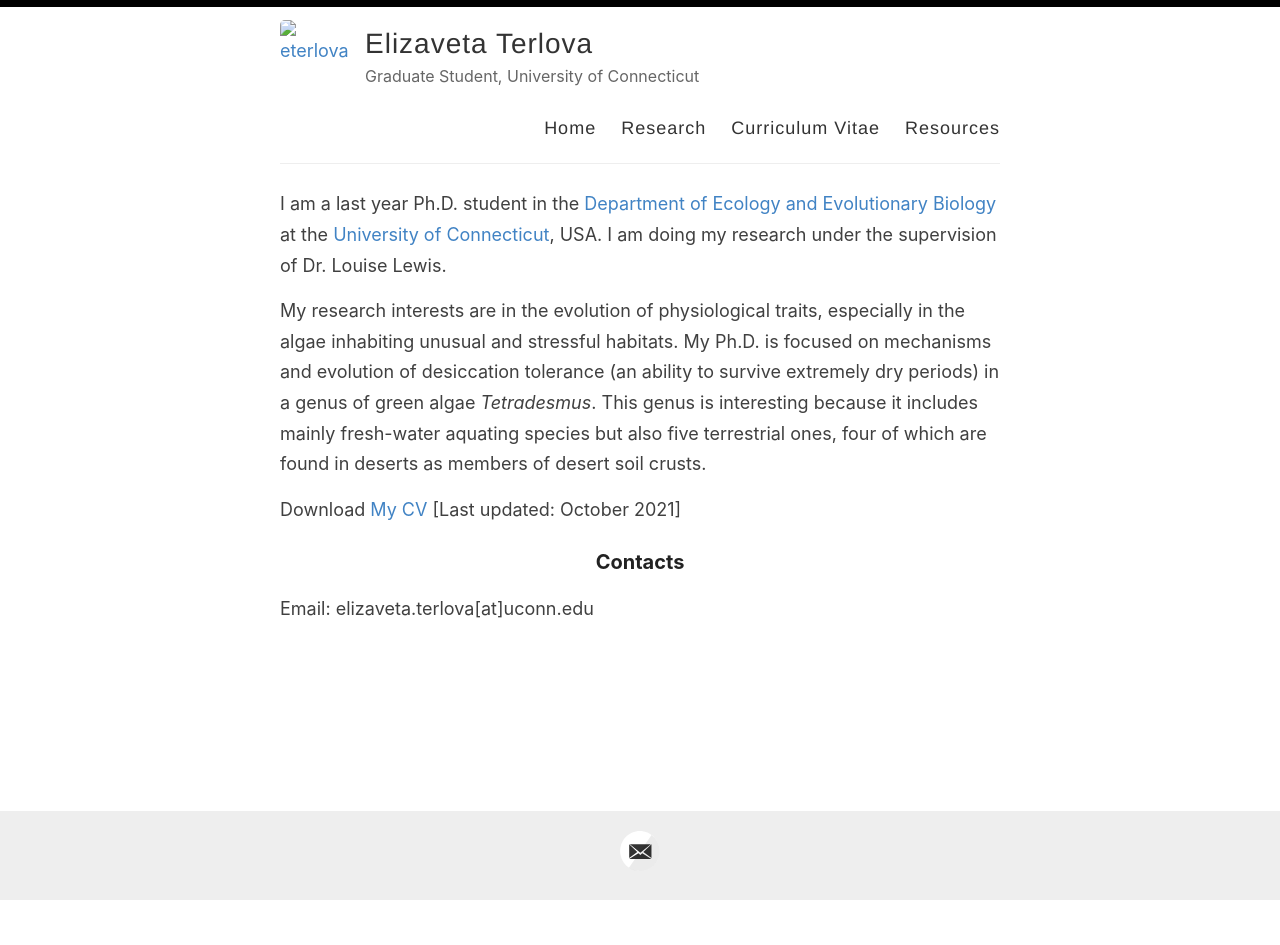
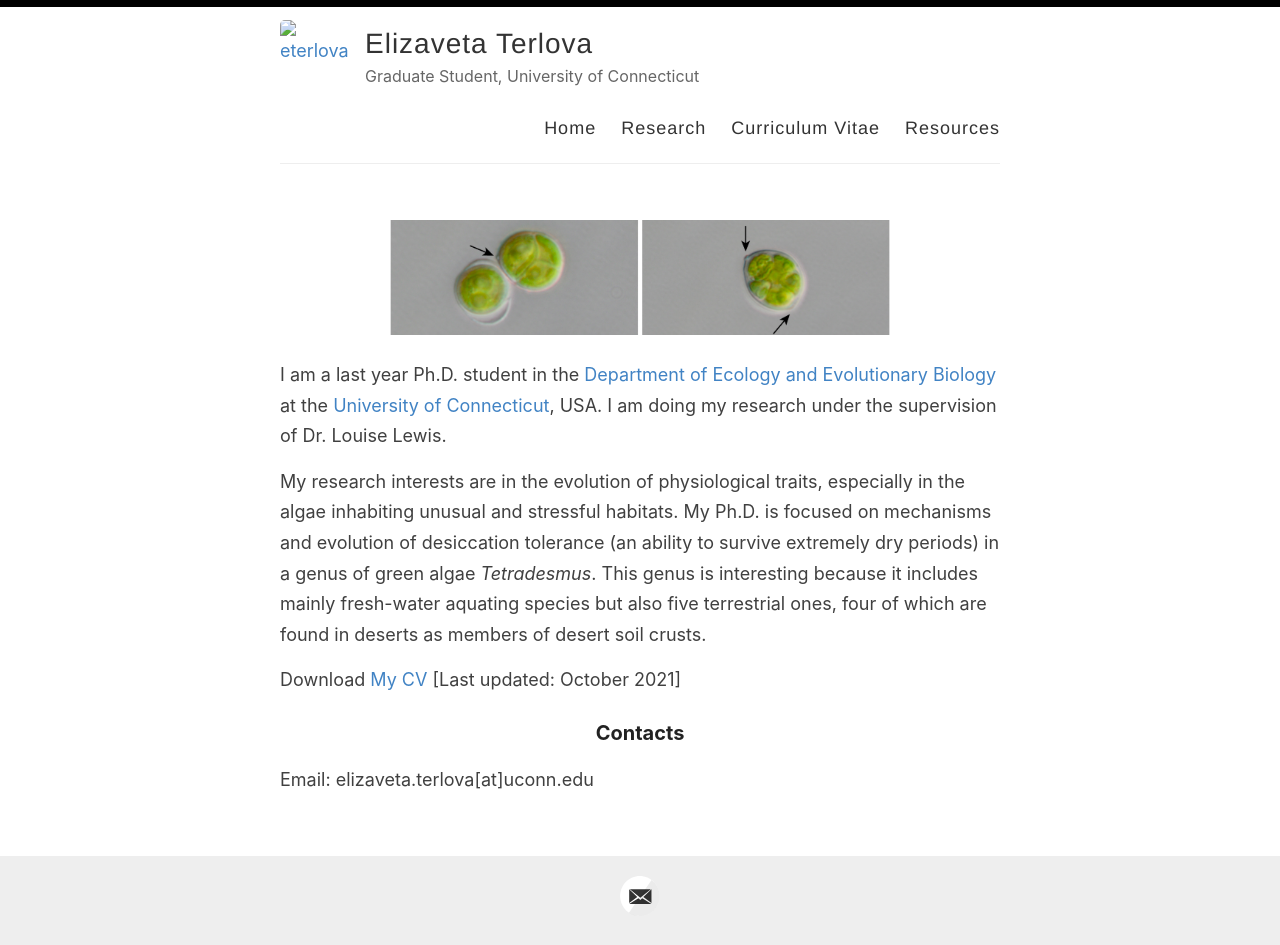
Before and after one commit to eterlova/eterlova.github.io, a Jekyll site: the page built from _posts/2021-10-29-New-species-of-desert-algae.md, in a window 1280 px wide. Built offline with Jekyll 4.4.1, drawn with Linux system fonts in a browser that asks for light colours; before the commit the page ends 901 px from its top, so only the background shows below that.

Commit message:
Update and rename 2021-10-29-introducing-myself.md to 2021-10-29-New-species-of-desert-algae.md

```diff
--- a/_posts/2021-10-29-introducing-myself.md
+++ b/_posts/2021-10-29-New-species-of-desert-algae.md
@@ -2,13 +2,13 @@
 layout: default
 ---
 
-<!---
-<div align="right">
+
+<div align="center">
   <br>
-  <img src="https://github.com/eterlova/eterlova.github.io/blob/master/images/me_and_liquid_nitrogen.JPG" alt="PicOfMe" width="200"/>
+  <img src="https://github.com/eterlova/eterlova.github.io/blob/master/images/Terlovaetal2019.jpg" alt="Tadustus" width="500"/>
   <br>
 </div>
---->
+
 
 I am a last year Ph.D. student in the [Department of Ecology and Evolutionary Biology](eeb.uconn.edu) at the [University of Connecticut](uconn.edu), USA. I am doing my research under the supervision of Dr. Louise Lewis.
 
```
